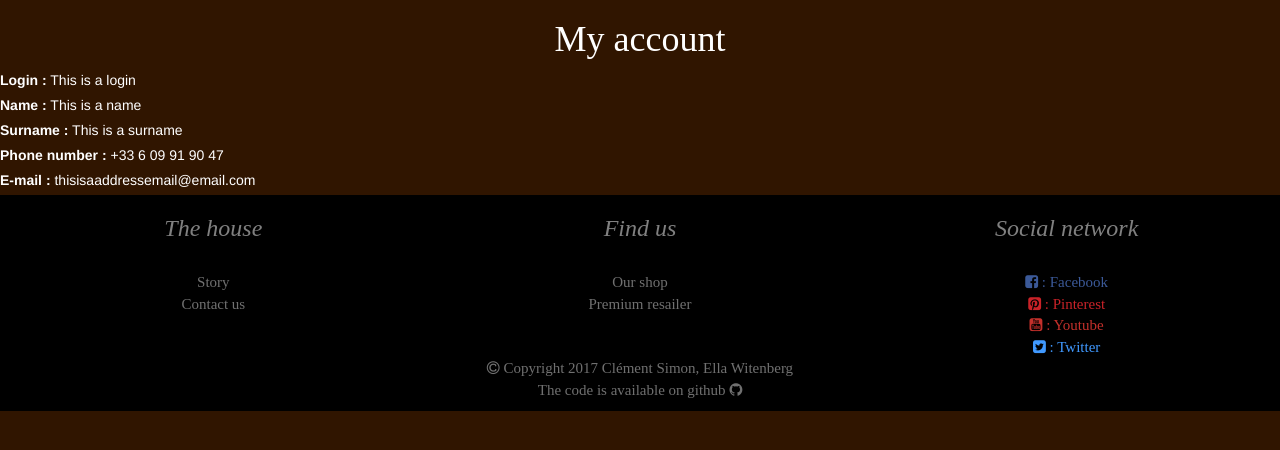
After one commit to Ellaaaaww/WebProgrammingProject, a PHP site: page /myAccount.html in a window 1280 px wide. The commit adds this page. Shown: the top 450 px of the page. Run offline with PHP 8.4, Linux system fonts and the light colour scheme.

Commit message:
Ajout de myAccount

```diff
--- a/CSS/main.css
+++ b/CSS/main.css
@@ -1,6 +1,10 @@
 body
 {
     background-color: #301500;
+}
+label
+{
+    color: white;
 }
 
 h2.titlePicture
--- /dev/null
+++ b/myAccount.html
@@ -0,0 +1,72 @@
+<!DOCTYPE html>
+<html>
+   <head>
+      <script src="jquery-3.2.1.min.js"></script>
+      <link rel="stylesheet" type="text/css" href ="bootstrap/css/bootstrap.min.css">
+      <link rel="stylesheet" type="text/css" href ="font-awesome-4.7.0/css/font-awesome.min.css">
+      <link rel="stylesheet" type="text/css" href ="CSS/main.css">
+      <link rel ="icon" href="CSS/image_projet/newFavi.png">
+      <script src="bootstrap/js/bootstrap.min.js"></script>
+      <script src = "Javascript/formcontrol.js"></script>
+      <script type = "text/javascript" src = "Javascript/scriptTest.js"></script>
+      <title> Tea Time</title>
+      <meta charset="utf-8">
+   </head>
+   <body>
+      <!--Begin Header-->
+      <!--End Header-->
+      <!--Begin Core -->
+      <div class="row">
+          <h1 class="namePage">My account</h1>
+          <div class="container-fluid" style="color : white">
+            <label>Login : </label> This is a login <br />
+            <label>Name : </label> This is a name <br />
+            <label>Surname : </label> This is a surname<br />
+            <label>Phone number : </label> +33 6 09 91 90 47<br />
+            <label>E-mail : </label> thisisaaddressemail@email.com<br />
+         </div>
+      </div>
+      <!--End Core -->
+      <!-- Begin footer -->
+      <footer>
+         <div class = "footer">
+            <div class = "row">
+               <div class = "container-fluid">
+                  <div class = "col-md-4">
+                     <h3 class = "footer">The house</h3>
+                     <br />
+                     <a href = "Story.html" >Story</a>
+                     <br />
+                     <a href = "Contact.html" >Contact us</a>
+                  </div>
+                  <div class = "col-md-4">
+                     <h3 class = "footer">Find us</h3>
+                     <br />
+                     <a href = "ShopLocation.html">Our shop</a>
+                     <br />
+                     <a href = "premium.html" >Premium resailer</a>
+                  </div>
+                  <div class = "col-md-4">
+                     <h3 class = "footer">Social network</h3>
+                     <br />
+                     <a href = "http://www.facebook.com" style =" color : #3B5998" target ="_blank"><i class="fa fa-facebook-square" aria-hidden="true"></i> : Facebook </a>
+                     <br />
+                     <a href = "http://pinterest.com" style ="color : #C92228" target="_blank"><i class="fa fa-pinterest-square" aria-hidden="true"></i> : Pinterest</a>
+                     <br />
+                     <a href = "http://youtube.com" style ="color : #C4302b" target ="_blank"><i class="fa fa-youtube-square" aria-hidden="true"></i> : Youtube </a>
+                     <br />
+                     <a href = "http://twitter.com" style =" color : #4099FF" target ="_blank"><i class="fa fa-twitter-square" aria-hidden="true"></i> : Twitter</a>
+                     <br />
+                  </div>
+               </div>
+            </div>
+            <div class="copyrightText">
+               <i class="fa fa-copyright" aria-hidden="true"></i> Copyright 2017 Clément Simon, Ella Witenberg
+               <br />
+               The code is available on github <a href ="https://github.com/Ellaaaaww/WebProgrammingProject" target = "_blank"> <i class="fa fa-github" aria-hidden="true"></i></a>
+            </div>
+         </div>
+      </footer>
+      <!--End footer-->
+   </body>
+</html>
```
